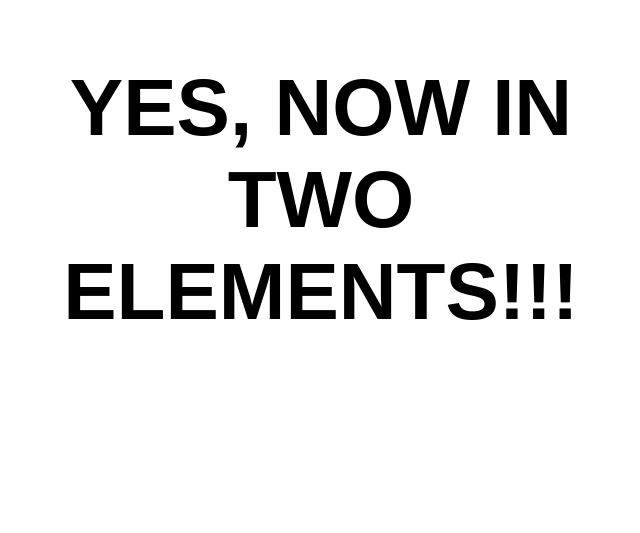
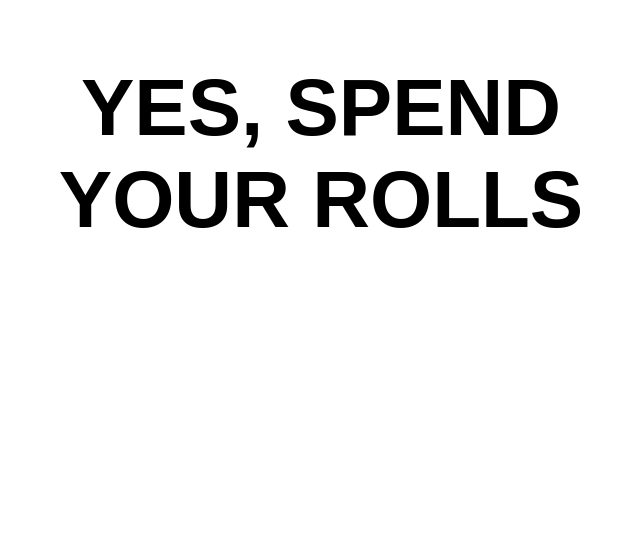
Before and after one commit to Eleeleth/isvampycore, a Gatsby site: page / in a window 1280 px wide. Shown: the whole page, without its empty margins (319-959 px from the left). Built offline with nearby package versions, Linux system fonts and the light colour scheme; Gatsby itself is replaced by a stand-in of ours.

Commit message:
Update index.jsx

```diff
--- a/src/pages/index.jsx
+++ b/src/pages/index.jsx
@@ -28,7 +28,7 @@ class IndexPage extends React.Component {
     return (
       <Layout>
         <SEO />
-        <h1>YES, NOW IN TWO ELEMENTS!!!</h1>
+        <h1>YES, SPEND YOUR ROLLS</h1>
         <div id="vampy-container">
           <img src={images[this.state.random]} alt="it's vampy!" />
         </div>
```
